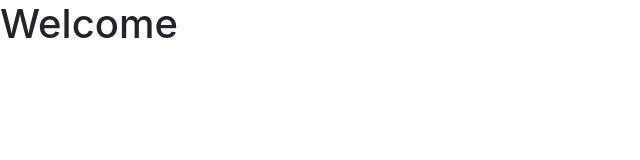
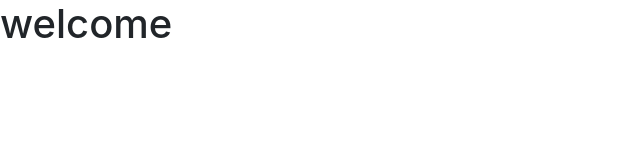
Before and after one commit to cicadaXiR/mySite, a React (Create React App) app: page / in a window 1280 px wide. Shown: the top 160 px of the page, without its empty margins (0-640 px from the left). Built offline with nearby package versions, Linux system fonts and the light colour scheme.

Commit message:
modifications

```diff
--- a/src/pages/Home.jsx
+++ b/src/pages/Home.jsx
@@ -3,7 +3,7 @@ import React from 'react'
 function Home() {
   return (
     <div>
-      <h1>Welcome</h1>
+      <h1>welcome</h1>
     </div>
   )
 }
```
